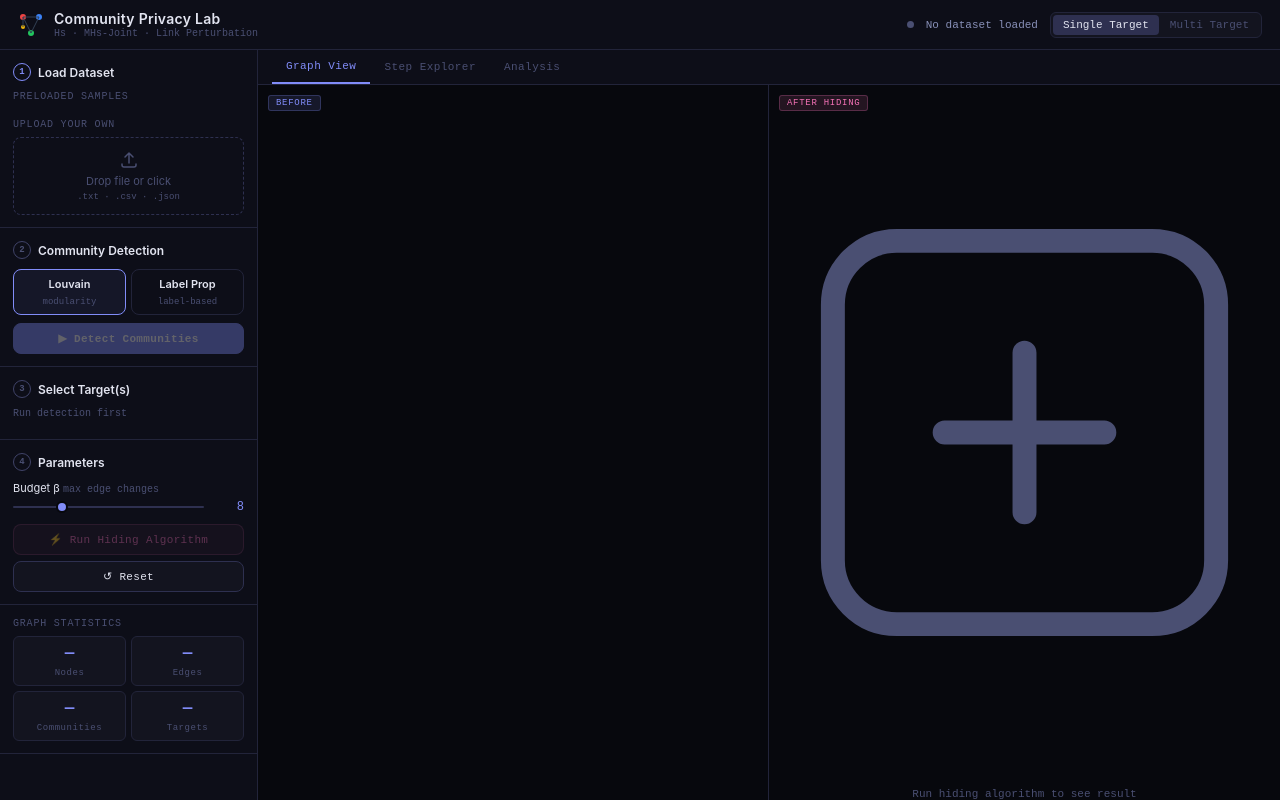
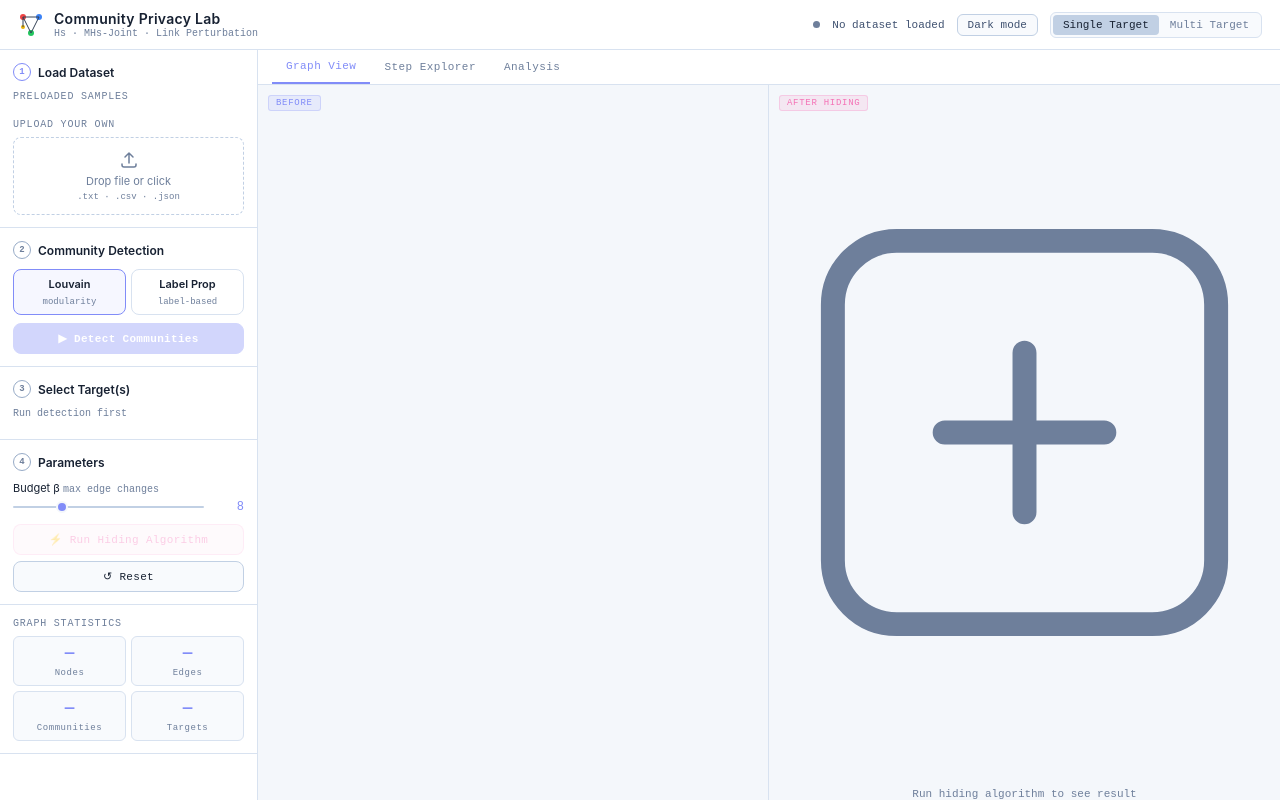
Before and after one commit to DARSHAN-V-G/social_networks_community_hiding, a plain HTML site: page frontend/index.html in a window 1280 px wide. Drawn offline with nearby package versions, Linux system fonts and the light colour scheme; no server answers.

Commit message:
Added light mode:

```diff
--- a/frontend/css/style.css
+++ b/frontend/css/style.css
@@ -1,19 +1,20 @@
 /* style.css */
 :root {
-  --bg: #07080d;
-  --s1: #0d0e18;
-  --s2: #13141f;
-  --s3: #1a1b28;
-  --b1: #22243a;
-  --b2: #2e3050;
-  --b3: #404368;
-  --tx: #e2e4f0;
-  --tx2: #8890b8;
-  --tx3: #4a4f72;
+  --bg: #f4f7fb;
+  --s1: #ffffff;
+  --s2: #f8fafd;
+  --s3: #eef3fb;
+  --b1: #d8e2f0;
+  --b2: #c1d0e4;
+  --b3: #97abc7;
+  --tx: #172132;
+  --tx2: #3f5170;
+  --tx3: #6e7f9b;
   --ac: #818cf8;
   --ac2: #f472b6;
   --ac3: #34d399;
   --ac4: #fb923c;
+  --overlay: rgba(255, 255, 255, .92);
   --mono: 'IBM Plex Mono', 'Fira Mono', monospace;
   --r: 8px;
   --r2: 12px;
@@ -29,6 +30,20 @@
   --c7: #ec4899;
   --c8: #84cc16;
   --c9: #8b5cf6;
+}
+
+body[data-theme='dark'] {
+  --bg: #07080d;
+  --s1: #0d0e18;
+  --s2: #13141f;
+  --s3: #1a1b28;
+  --b1: #22243a;
+  --b2: #2e3050;
+  --b3: #404368;
+  --tx: #e2e4f0;
+  --tx2: #8890b8;
+  --tx3: #4a4f72;
+  --overlay: rgba(7, 8, 13, .9);
 }
 
 *{ box-sizing:border-box; margin:0; padding:0; }
@@ -61,6 +76,22 @@ header{
 .status-dot.loading{ background:var(--ac4); animation:pulse 1s infinite; }
 .status-text{ font-size:11px; color:var(--tx2); font-family:var(--mono); }
 @keyframes pulse{ 0%,100%{opacity:1} 50%{opacity:.4} }
+
+.theme-toggle{
+  font-size:11px;
+  font-family:var(--mono);
+  padding:4px 10px;
+  border:1px solid var(--b2);
+  border-radius:6px;
+  background:var(--s2);
+  color:var(--tx2);
+  cursor:pointer;
+  transition:all .2s;
+}
+.theme-toggle:hover{
+  color:var(--tx);
+  border-color:var(--b3);
+}
 
 .mode-toggle{ display:flex; gap:1px; background:var(--s2); border:1px solid var(--b1); border-radius:6px; padding:2px; }
 .mode-btn{ font-size:11px; font-family:var(--mono); padding:4px 10px; border-radius:4px; cursor:pointer; color:var(--tx3); background:none; border:none; transition:all .2s; }
@@ -207,7 +238,7 @@ header{
 
 .graph-pane svg{ width:100%; height:100%; }
 
-.graph-legend{ position:absolute; bottom:10px; left:10px; background:rgba(7,8,13,.9); border:1px solid var(--b1); border-radius:var(--r); padding:9px 11px; z-index:10; backdrop-filter:blur(6px); }
+.graph-legend{ position:absolute; bottom:10px; left:10px; background:var(--overlay); border:1px solid var(--b1); border-radius:var(--r); padding:9px 11px; z-index:10; backdrop-filter:blur(6px); }
 .legend-title{ font-family:var(--mono); font-size:9px; color:var(--tx3); letter-spacing:.1em; text-transform:uppercase; margin-bottom:6px; }
 .legend-item{ display:flex; align-items:center; gap:6px; font-size:11px; color:var(--tx2); font-family:var(--mono); margin-bottom:4px; }
 .legend-dot{ width:8px; height:8px; border-radius:2px; flex-shrink:0; }
--- a/frontend/index.html
+++ b/frontend/index.html
@@ -29,6 +29,7 @@
   <div class="hright">
     <div class="status-dot" id="statusDot"></div>
     <span class="status-text" id="statusText">No dataset loaded</span>
+    <button class="theme-toggle" id="themeToggle" type="button" aria-label="Switch to dark mode">Dark mode</button>
     <div class="mode-toggle" id="modeToggle">
       <button class="mode-btn active" data-mode="single">Single Target</button>
       <button class="mode-btn" data-mode="multi">Multi Target</button>
--- a/frontend/js/app.js
+++ b/frontend/js/app.js
@@ -2,6 +2,7 @@
 
 const APP = {
   mode: 'single',
+  theme: 'light',
   graph: null,
   detection: null,
   targets: [],        // [{commId, members, color}]
@@ -13,9 +14,37 @@ const TARGET_COLORS = ['#ef4444', '#3b82f6', '#22c55e', '#eab308', '#a855f7'];
 
 // ── INIT ─────────────────────────────────────────────────────
 async function init() {
+  initTheme();
   loadPreloadedList();
   bindEvents();
   setStep(1);
+}
+
+function initTheme() {
+  const savedTheme = localStorage.getItem('theme');
+  APP.theme = savedTheme === 'dark' ? 'dark' : 'light';
+  applyTheme(APP.theme);
+}
+
+function applyTheme(theme) {
+  APP.theme = theme;
+  if (theme === 'dark') {
+    document.body.setAttribute('data-theme', 'dark');
+  } else {
+    document.body.removeAttribute('data-theme');
+  }
+
+  const themeBtn = document.getElementById('themeToggle');
+  if (!themeBtn) return;
+  const isDark = theme === 'dark';
+  themeBtn.textContent = isDark ? 'Light mode' : 'Dark mode';
+  themeBtn.setAttribute('aria-label', isDark ? 'Switch to light mode' : 'Switch to dark mode');
+}
+
+function toggleTheme() {
+  const next = APP.theme === 'dark' ? 'light' : 'dark';
+  applyTheme(next);
+  localStorage.setItem('theme', next);
 }
 
 // ── PRELOADED DATASETS ───────────────────────────────────────
@@ -354,6 +383,8 @@ function switchTab(name) {
 function bindEvents() {
   bindUpload();
 
+  document.getElementById('themeToggle').addEventListener('click', toggleTheme);
+
   document.getElementById('btnDetect').addEventListener('click', runDetection);
   document.getElementById('btnHide').addEventListener('click', runHiding);
 
```
